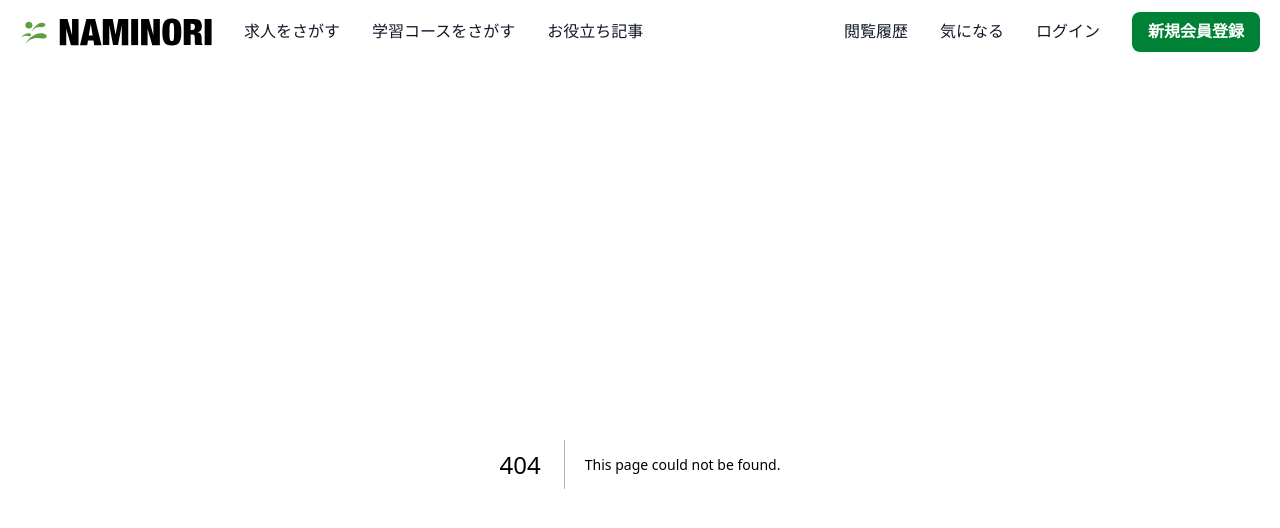
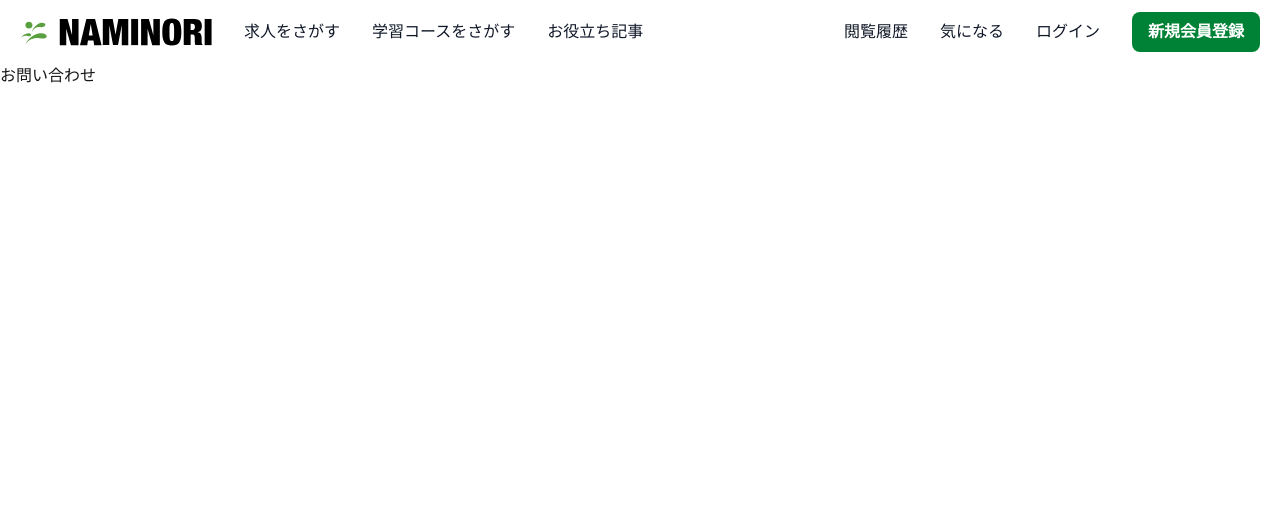
Before and after one commit to tatsuya582/naminori_copy_front, a Next.js app: page /client_contact/new in a window 1280 px wide. Before the commit this address had no page. Shown: the top 528 px of the page. Built offline with nearby package versions, Linux system fonts and the light colour scheme.

Commit message:
add: フッター用のリンク先のページを仮作成

```diff
--- /dev/null
+++ b/src/pages/client_contact/new.tsx
@@ -0,0 +1,7 @@
+export default function ArticlesPage() {
+  return (
+    <div>
+      <h1>お問い合わせ</h1>
+    </div>
+  );
+}
--- /dev/null
+++ b/src/pages/contacts/new.tsx
@@ -0,0 +1,7 @@
+export default function ArticlesPage() {
+  return (
+    <div>
+      <h1>お問い合わせ</h1>
+    </div>
+  );
+}
--- /dev/null
+++ b/src/pages/help.tsx
@@ -0,0 +1,7 @@
+export default function ArticlesPage() {
+  return (
+    <div>
+      <h1>よくあるご質問</h1>
+    </div>
+  );
+}
--- /dev/null
+++ b/src/pages/infomation.tsx
@@ -0,0 +1,7 @@
+export default function ArticlesPage() {
+  return (
+    <div>
+      <h1>会社概要</h1>
+    </div>
+  );
+}
--- /dev/null
+++ b/src/pages/privacy.tsx
@@ -0,0 +1,7 @@
+export default function ArticlesPage() {
+  return (
+    <div>
+      <h1>プライバシーポリシー</h1>
+    </div>
+  );
+}
--- /dev/null
+++ b/src/pages/terms.tsx
@@ -0,0 +1,7 @@
+export default function ArticlesPage() {
+  return (
+    <div>
+      <h1>利用規約</h1>
+    </div>
+  );
+}
```
